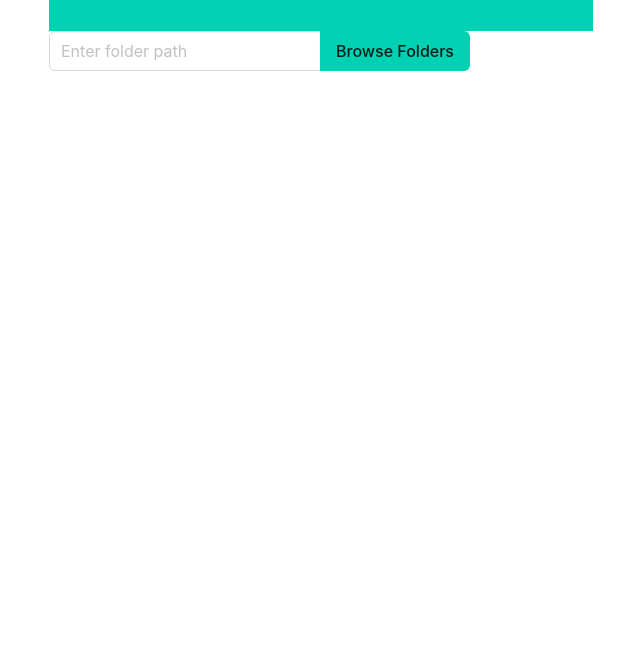
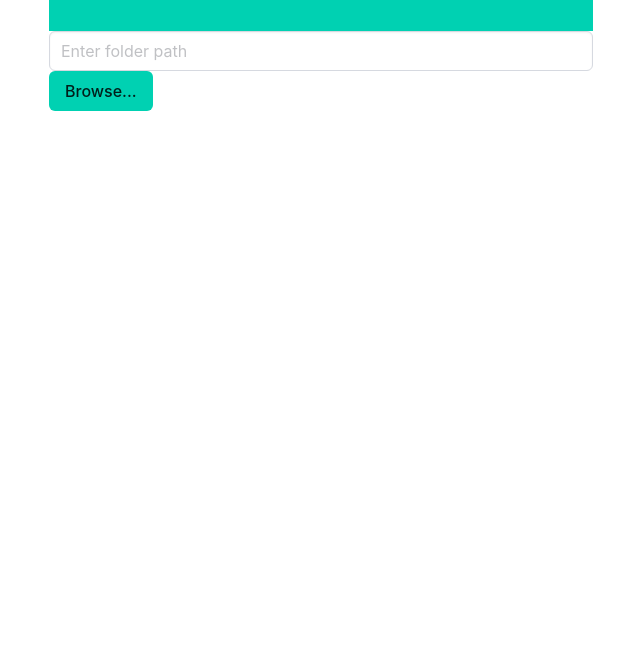
Before and after one commit to thegrimbee/horus, a website built with Vite: page horus/index.html in a window 1280 px wide. Shown: the part 133-800 px from the top of the page, without its empty margins (319-959 px from the left). Built offline with nearby package versions, Linux system fonts and the light colour scheme.

Commit message:
UPDATE browseFolders: button is now next to input

```diff
--- a/horus/index.html
+++ b/horus/index.html
@@ -15,14 +15,10 @@
           </div>
         </div>
       </section>
-    </div>
-    <div class="container">
-      <div class="field has-addons">
-        <div class="control">
+      <div class="columns">
+        <div class="column">
           <input class="input" type="text" placeholder="Enter folder path" id="folderNameInput">
-        </div>
-        <div class="control">
-          <button class="button is-primary" id="browseFoldersButton">Browse Folders</button>
+          <button class="button is-primary" id="browseFoldersButton">Browse...</button>
         </div>
       </div>
     </div>
--- a/horus/src/preload.js
+++ b/horus/src/preload.js
@@ -2,6 +2,7 @@
 // https://www.electronjs.org/docs/latest/tutorial/process-model#preload-scripts
 const { contextBridge, ipcRenderer } = require('electron');
 
+// Allows browseFolder.js to use dialog.showOpenDialog
 contextBridge.exposeInMainWorld(
   'dialogAPI',
   {
```
